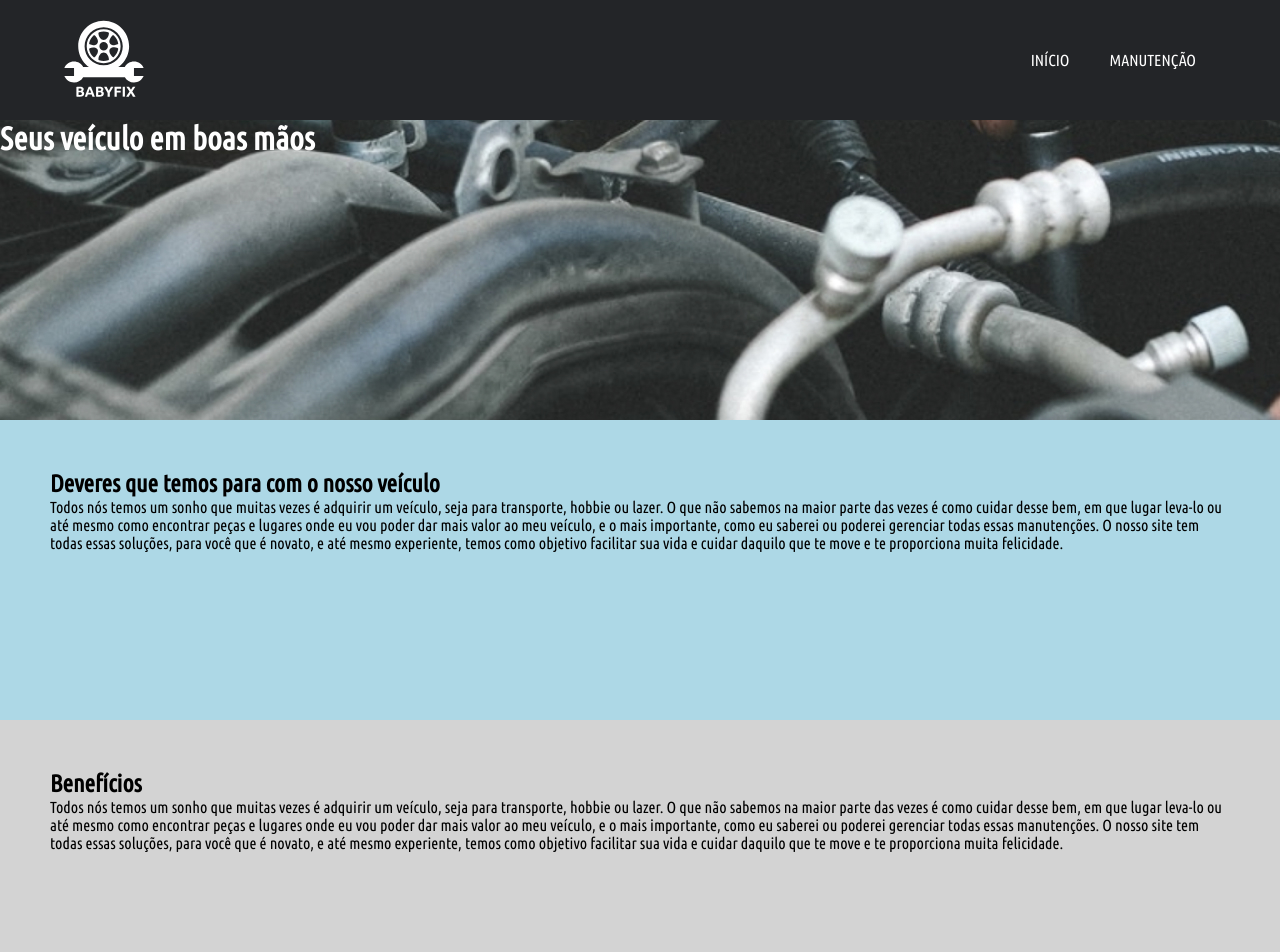
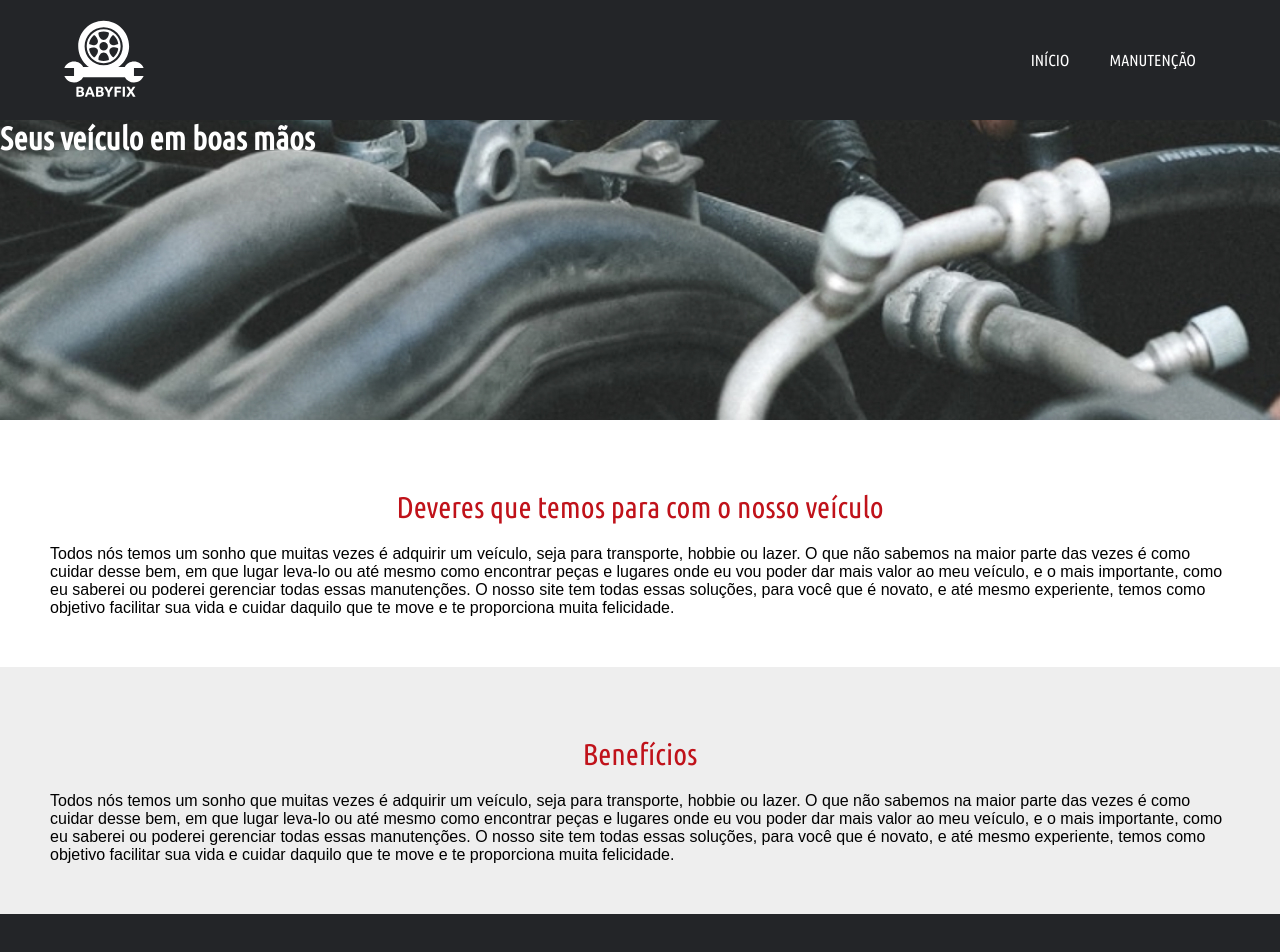
Before and after one commit to williamcamasil/babyfix_react_ts, a React (Create React App) app: page / in a window 1280 px wide. Shown: the top 952 px of the page. Built offline with nearby package versions, Linux system fonts and the light colour scheme.

Commit message:
insert color styled components

```diff
--- a/src/screens/Home/index.tsx
+++ b/src/screens/Home/index.tsx
@@ -1,6 +1,6 @@
 import Header from '../../components/Header';
 import Footer from '../../components/Footer';
-import { Container, Banner, About, Benefits } from './styles';
+import { Container, Banner, BoxInformation } from './styles';
 
 const Home = () => {
   return (
@@ -10,7 +10,7 @@ const Home = () => {
         <Banner>
           <h1>Seus veículo em boas mãos</h1>
         </Banner>
-        <About>
+        <BoxInformation backgroundColor="#fff">
           <h2>Deveres que temos para com o nosso veículo</h2>
           <p>
             Todos nós temos um sonho que muitas vezes é adquirir um veículo,
@@ -23,8 +23,8 @@ const Home = () => {
             temos como objetivo facilitar sua vida e cuidar daquilo que te move
             e te proporciona muita felicidade.
           </p>
-        </About>
-        <Benefits>
+        </BoxInformation>
+        <BoxInformation backgroundColor="#EEEEEE">
           <h2>Benefícios</h2>
           <p>
             Todos nós temos um sonho que muitas vezes é adquirir um veículo,
@@ -37,7 +37,7 @@ const Home = () => {
             temos como objetivo facilitar sua vida e cuidar daquilo que te move
             e te proporciona muita felicidade.
           </p>
-        </Benefits>
+        </BoxInformation>
       </Container>
       <Footer />
     </>
--- a/src/screens/Home/styles.ts
+++ b/src/screens/Home/styles.ts
@@ -1,5 +1,9 @@
 import styled from 'styled-components';
 import img from '../../assets/images/banner.jpg';
+
+interface BoxInformationProps {
+  backgroundColor: string;
+}
 
 const Container = styled.div`
   /* height: calc(100vh - 240px); */
@@ -14,15 +18,21 @@ const Banner = styled.div`
     color: #fff;
   }
 `;
-const About = styled.div`
+const BoxInformation = styled.div<BoxInformationProps>`
   padding: 50px;
-  height: 300px;
-  background-color: lightblue;
-`;
-const Benefits = styled.div`
-  padding: 50px;
-  height: 500px;
-  background-color: lightgray;
+  background-color: ${props => props.backgroundColor};
+
+  h2 {
+    color: #c0121a;
+    text-align: center;
+    margin: 20px 0;
+    font-size: 30px;
+    font-weight: 300;
+  }
+
+  p {
+    font-family: Ubuntu, sans-serif;
+  }
 `;
 
-export { Container, Banner, About, Benefits };
+export { Container, Banner, BoxInformation };
```
